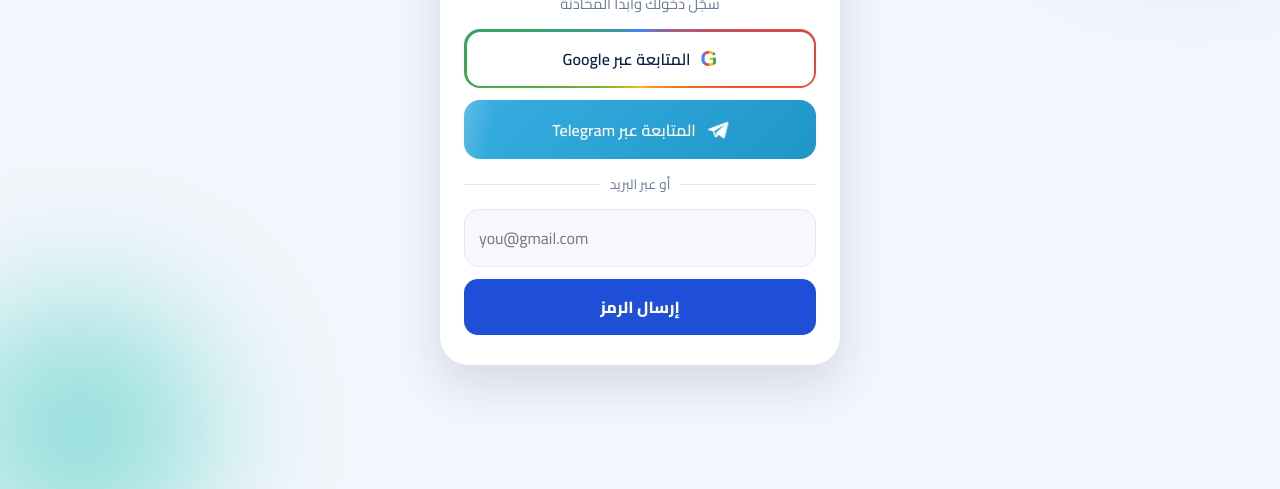
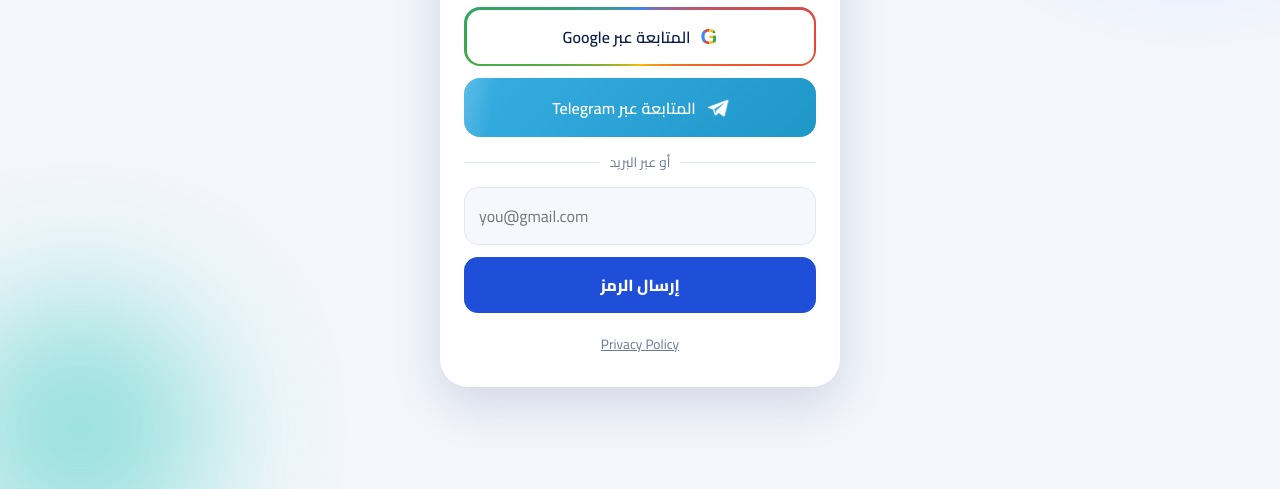
Before and after one commit to omrantj99-sys/philippopempo, a plain HTML site: page index.html in a window 1280 px wide. Shown: the part 311-800 px from the top of the page. Drawn offline with Linux system fonts and the light colour scheme.

Commit message:
Add Privacy Policy link to index.html
Added a link to the Privacy Policy at the bottom of the main section.

```diff
--- a/index.html
+++ b/index.html
@@ -101,6 +101,7 @@ header b{font-size:1.1rem}
       <button class="lnk" id="re">إعادة إرسال الرمز</button>
     </div>
     <button class="btn" id="go">إرسال الرمز</button>
+    <a href="privacy.html" target="_blank" rel="noopener" class="mut" style="font-size:.85rem;margin-top:6px">Privacy Policy</a>
   </main>
 </div>
 
```
